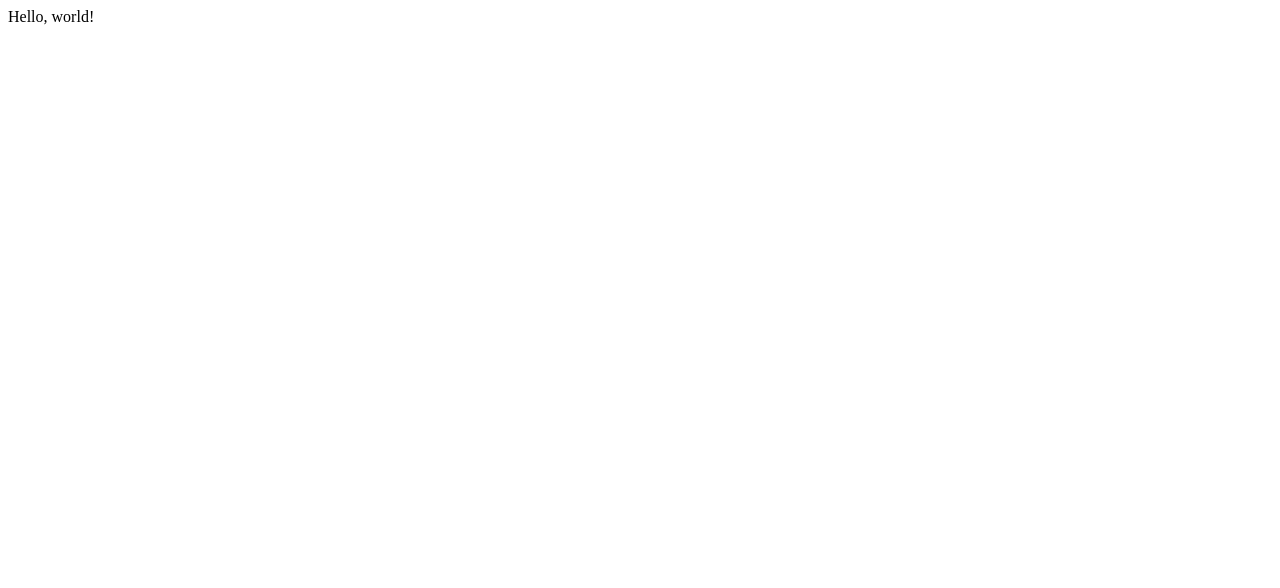
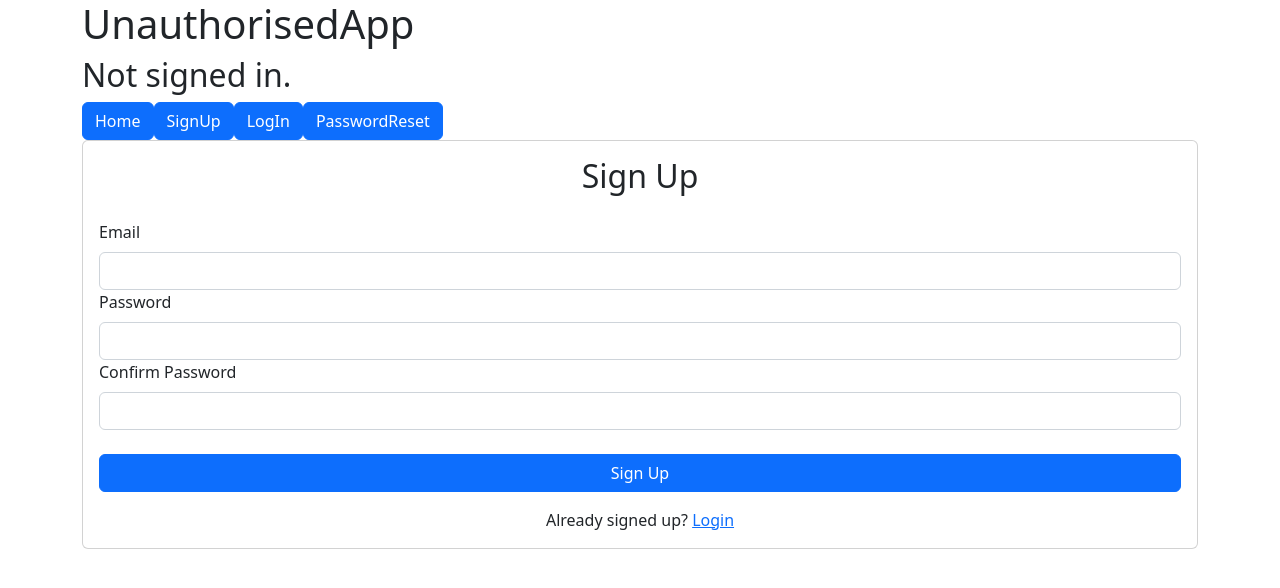
Before and after one commit to swells2020/sportify-project, a React (Create React App) app in the folder sportify-project/: page /signup in a window 1280 px wide. Shown: the top 588 px of the page. Built offline with nearby package versions, Linux system fonts and the light colour scheme; no server answers.

Commit message:
adds basic auth (signUp, logIn, logOut, resetPassword) structure.

```diff
--- a/sportify-project/package.json
+++ b/sportify-project/package.json
@@ -6,6 +6,7 @@
     "@testing-library/jest-dom": "^5.16.5",
     "@testing-library/react": "^13.3.0",
     "@testing-library/user-event": "^13.5.0",
+    "bootstrap": "^5.2.0",
     "firebase": "^9.9.2",
     "react": "^18.2.0",
     "react-bootstrap": "^2.5.0",
--- a/sportify-project/src/App.js
+++ b/sportify-project/src/App.js
@@ -1,5 +1,16 @@
+import "bootstrap/dist/css/bootstrap.min.css";
+import React from "react";
+import { BrowserRouter as Router } from "react-router-dom";
+
+import { useAuth } from "./react-contexts/AuthenticationContext";
+
+import Authorised from "./react-apps/Authorised";
+import Unauthorised from "./react-apps/Unauthorised";
+
 function App() {
-  return <div className="App">Hello, world!</div>;
+  const { currentUser } = useAuth();
+
+  return <Router>{currentUser ? <Authorised /> : <Unauthorised />}</Router>;
 }
 
 export default App;
--- a/sportify-project/src/config/firebase.js
+++ b/sportify-project/src/config/firebase.js
@@ -1,15 +1,15 @@
 import { initializeApp } from "firebase/app";
-import "firebase/auth";
+import { getAuth } from "firebase/auth";
 
 const firebaseConfig = {
   apiKey: "AIzaSyBl_jx511Y2vu7JWhg9Ypt4QQ-L6a8TGUk",
   authDomain: "sportify-project-dev.firebaseapp.com",
   projectId: "sportify-project-dev",
-  storageBucket: "sportify-project-dev.appspot.com",
+  storageBucket: "Ísportify-project-dev.appspot.com",
   messagingSenderId: "340906617637",
   appId: "1:340906617637:web:8f9c77e980879f4f4308cc",
   measurementId: "G-7XNVFVDC8G",
 };
 
-const app = initializeApp(firebaseConfig);
-const auth = app.auth();
+export const app = initializeApp(firebaseConfig);
+export const auth = getAuth(app);
--- a/sportify-project/src/index.js
+++ b/sportify-project/src/index.js
@@ -1,12 +1,15 @@
-import React from 'react';
-import ReactDOM from 'react-dom/client';
-import App from './App';
-import reportWebVitals from './config/reportWebVitals';
+import React from "react";
+import ReactDOM from "react-dom/client";
+import App from "./App";
+import AuthenticationContextProvider from "./react-contexts/AuthenticationContext";
+import reportWebVitals from "./config/reportWebVitals";
 
-const root = ReactDOM.createRoot(document.getElementById('root'));
+const root = ReactDOM.createRoot(document.getElementById("root"));
 root.render(
   <React.StrictMode>
-    <App />
+    <AuthenticationContextProvider>
+      <App />
+    </AuthenticationContextProvider>
   </React.StrictMode>
 );
 
--- a/sportify-project/src/react-apps/Authorised.js
+++ b/sportify-project/src/react-apps/Authorised.js
@@ -0,0 +1,38 @@
+import React, { useState } from "react";
+import { Routes, Route } from "react-router-dom";
+import { Alert, Button, Container } from "react-bootstrap";
+
+import { useAuth } from "../react-contexts/AuthenticationContext";
+
+import Home from "../react-pages/Home";
+
+const Authorised = (props) => {
+  const [error, setError] = useState();
+  const { currentUser, logOut } = useAuth();
+
+  async function handleSignOut() {
+    setError("");
+    try {
+      await logOut();
+    } catch {
+      setError("Failed to sign out, please try again");
+    }
+  }
+
+  return (
+    <Container>
+      <h1>AuthorisedApp</h1>
+      <h2>Signed in as {currentUser.email}</h2>
+      <nav>
+        <Button onClick={handleSignOut}>Sign Out</Button>
+        {error && <Alert variant="danger">{error}</Alert>}
+      </nav>
+      <Routes>
+        <Route exact path="/" element={<Home />} />
+        <Route path="/home" element={<Home />} />
+      </Routes>
+    </Container>
+  );
+};
+
+export default Authorised;
--- a/sportify-project/src/react-apps/Unauthorised.js
+++ b/sportify-project/src/react-apps/Unauthorised.js
@@ -0,0 +1,42 @@
+import React from "react";
+import { Link, Routes, Route } from "react-router-dom";
+import { Button, Container } from "react-bootstrap";
+
+import Home from "../react-pages/Home";
+import SignUp from "../react-components/Signup";
+import Login from "../react-components/LogIn";
+import PasswordReset from "../react-components/PasswordReset";
+
+const Unauthorised = (props) => {
+  return (
+    <div>
+      <Container>
+        <h1>UnauthorisedApp</h1>
+        <h2>Not signed in.</h2>
+        <nav>
+          <Link to="/home">
+            <Button>Home</Button>
+          </Link>
+          <Link to="/signup">
+            <Button>SignUp</Button>
+          </Link>
+          <Link to="/login">
+            <Button>LogIn</Button>
+          </Link>
+          <Link to="/passwordreset">
+            <Button>PasswordReset</Button>
+          </Link>
+        </nav>
+        <Routes>
+          <Route exact path="/" element={<Home />} />
+          <Route path="/home" element={<Home />} />
+          <Route path="/signup" element={<SignUp />} />
+          <Route path="/login" element={<Login />} />
+          <Route path="/passwordreset" element={<PasswordReset />} />
+        </Routes>
+      </Container>
+    </div>
+  );
+};
+
+export default Unauthorised;
--- a/sportify-project/src/react-components/LogIn.js
+++ b/sportify-project/src/react-components/LogIn.js
@@ -0,0 +1,64 @@
+import React, { useRef, useState } from "react";
+import { Alert, Button, Card, Form } from "react-bootstrap";
+import { Link, useNavigate } from "react-router-dom";
+import { useAuth } from "../react-contexts/AuthenticationContext";
+
+const Login = (props) => {
+  const [error, setError] = useState();
+  const [loading, setLoading] = useState();
+
+  const emailRef = useRef();
+  const passwordRef = useRef();
+  const navigate = useNavigate();
+  const { logIn } = useAuth();
+
+  async function handleSubmit(event) {
+    event.preventDefault();
+
+    try {
+      setError("");
+      setLoading(true);
+      await logIn(emailRef.current.value, passwordRef.current.value);
+      navigate("/home");
+    } catch {
+      setError("Failed to log in, please try again.");
+      setLoading(false);
+    }
+  }
+
+  return (
+    <>
+      <Card>
+        <Card.Body>
+          <h2 className="text-center mb-4">Log In</h2>
+          {error && <Alert variant="danger">{error}</Alert>}
+          <Form onSubmit={handleSubmit}>
+            <Form.Group id="email">
+              <Form.Label>Email</Form.Label>
+              <Form.Control type="email" ref={emailRef} required></Form.Control>
+            </Form.Group>
+            <Form.Group id="password">
+              <Form.Label>Password</Form.Label>
+              <Form.Control
+                type="password"
+                ref={passwordRef}
+                required
+              ></Form.Control>
+            </Form.Group>
+            <Button disabled={loading} className="w-100 mt-4" type="submit">
+              Log In
+            </Button>
+          </Form>
+          <div className="text-center mt-3">
+            <Link to="/forgottenpassword">Forgot Password?</Link>
+          </div>
+          <div className="text-center">
+            Need an account? <Link to="/signup">Sign Up</Link>
+          </div>
+        </Card.Body>
+      </Card>
+    </>
+  );
+};
+
+export default Login;
--- a/sportify-project/src/react-components/PasswordReset.js
+++ b/sportify-project/src/react-components/PasswordReset.js
@@ -0,0 +1,52 @@
+import React, { useRef, useState } from "react";
+import { Alert, Button, Card, Form } from "react-bootstrap";
+import { Link, useNavigate } from "react-router-dom";
+import { useAuth } from "../react-contexts/AuthenticationContext";
+
+const PasswordReset = (props) => {
+  const [error, setError] = useState();
+  const [loading, setLoading] = useState(false);
+
+  const emailRef = useRef();
+  const navigate = useNavigate();
+  const { resetPassword } = useAuth();
+
+  async function handleSubmit(event) {
+    event.preventDefault();
+
+    try {
+      setError("");
+      setLoading(true);
+      await resetPassword(emailRef.current.value);
+      navigate("/login");
+    } catch {
+      setError("Failed to reset password, please try again.");
+      setLoading(false);
+    }
+  }
+
+  return (
+    <>
+      <Card>
+        <Card.Body>
+          <h2 className="text-center mb-4">Log In</h2>
+          {error && <Alert variant="danger">{error}</Alert>}
+          <Form onSubmit={handleSubmit}>
+            <Form.Group id="email">
+              <Form.Label>Email</Form.Label>
+              <Form.Control type="email" ref={emailRef} required></Form.Control>
+            </Form.Group>
+            <Button disabled={loading} className="w-100 mt-4" type="submit">
+              Send Help!
+            </Button>
+          </Form>
+          <div className="text-center mt-3">
+            <Link to="/login">Return to login page.</Link>
+          </div>
+        </Card.Body>
+      </Card>
+    </>
+  );
+};
+
+export default PasswordReset;
--- a/sportify-project/src/react-components/Signup.js
+++ b/sportify-project/src/react-components/Signup.js
@@ -0,0 +1,74 @@
+import React, { useRef, useState } from "react";
+import { Alert, Button, Card, Form } from "react-bootstrap";
+import { Link, useNavigate } from "react-router-dom";
+import { useAuth } from "../react-contexts/AuthenticationContext";
+
+const SignUp = (props) => {
+  const [error, setError] = useState();
+  const [loading, setLoading] = useState();
+
+  const emailRef = useRef();
+  const passwordRef = useRef();
+  const passwordConfirmRef = useRef();
+  const navigate = useNavigate();
+  const { signUp } = useAuth();
+
+  async function handleSubmit(event) {
+    event.preventDefault();
+
+    if (passwordRef.current.value !== passwordConfirmRef.current.value) {
+      return setError("Passwords do not match.");
+    }
+
+    try {
+      setError("");
+      setLoading(true);
+      await signUp(emailRef.current.value, passwordRef.current.value);
+      navigate("/home");
+    } catch {
+      setError("Failed to create an account, please try again.");
+      setLoading(false);
+    }
+  }
+
+  return (
+    <>
+      <Card>
+        <Card.Body>
+          <h2 className="text-center mb-4">Sign Up</h2>
+          {error && <Alert variant="danger">{error}</Alert>}
+          <Form onSubmit={handleSubmit}>
+            <Form.Group id="email">
+              <Form.Label>Email</Form.Label>
+              <Form.Control type="email" ref={emailRef} required></Form.Control>
+            </Form.Group>
+            <Form.Group id="password">
+              <Form.Label>Password</Form.Label>
+              <Form.Control
+                type="password"
+                ref={passwordRef}
+                required
+              ></Form.Control>
+            </Form.Group>
+            <Form.Group id="password">
+              <Form.Label>Confirm Password</Form.Label>
+              <Form.Control
+                type="password"
+                ref={passwordConfirmRef}
+                required
+              ></Form.Control>
+            </Form.Group>
+            <Button disabled={loading} className="w-100 mt-4" type="submit">
+              Sign Up
+            </Button>
+          </Form>
+          <div className="text-center mt-3">
+            Already signed up? <Link to="/login">Login</Link>
+          </div>
+        </Card.Body>
+      </Card>
+    </>
+  );
+};
+
+export default SignUp;
--- a/sportify-project/src/react-contexts/AuthenticationContext.js
+++ b/sportify-project/src/react-contexts/AuthenticationContext.js
@@ -1,34 +1,63 @@
 import React, { useState, useEffect, useContext, createContext } from "react";
+import {
+  createUserWithEmailAndPassword,
+  signInWithEmailAndPassword,
+  sendPasswordResetEmail,
+  signOut,
+  onAuthStateChanged,
+} from "firebase/auth";
 import { auth } from "../config/firebase";
 
-const AuthContext = createContext();
+const AuthenticationContext = createContext();
 
 export function useAuth() {
-  return useContext(AuthContext);
+  return useContext(AuthenticationContext);
 }
 
-export function AuthProvider({ children }) {
+export function AuthenticationContextProvider({ children }) {
   const [currentUser, setCurrentUser] = useState();
-  const [loadingState, setLoadingState] = useState(true);
+  const [loading, setLoading] = useState(true);
+
+  function signUp(email, password) {
+    return createUserWithEmailAndPassword(auth, email, password);
+  }
+
+  function logIn(email, password) {
+    return signInWithEmailAndPassword(auth, email, password);
+  }
+
+  function resetPassword(email) {
+    return sendPasswordResetEmail(auth, email);
+  }
+
+  function logOut() {
+    return signOut(auth);
+  }
 
   useEffect(() => {
-    const unsubscribe = auth.onAuthStateChanged((user) => {
+    const unsubscribe = onAuthStateChanged(auth, (user) => {
       setCurrentUser(user);
-      setLoadingState(false);
+      setLoading(false);
     });
 
-    return unsubscribe;
-  }, []);
+    return () => {
+      unsubscribe();
+    };
+  });
 
   const value = {
     currentUser,
+    signUp,
+    logIn,
+    resetPassword,
+    logOut,
   };
 
   return (
-    <AuthContext.Provider value={value}>
-      {!loadingState && children}
-    </AuthContext.Provider>
+    <AuthenticationContext.Provider value={value}>
+      {!loading && children}
+    </AuthenticationContext.Provider>
   );
 }
 
-export default AuthProvider;
+export default AuthenticationContextProvider;
```
Also changed, not shown: sportify-project/src/react-pages/Home.js (+3 -9 lines), 1 other file (tests, documents, lock files or other folders).
